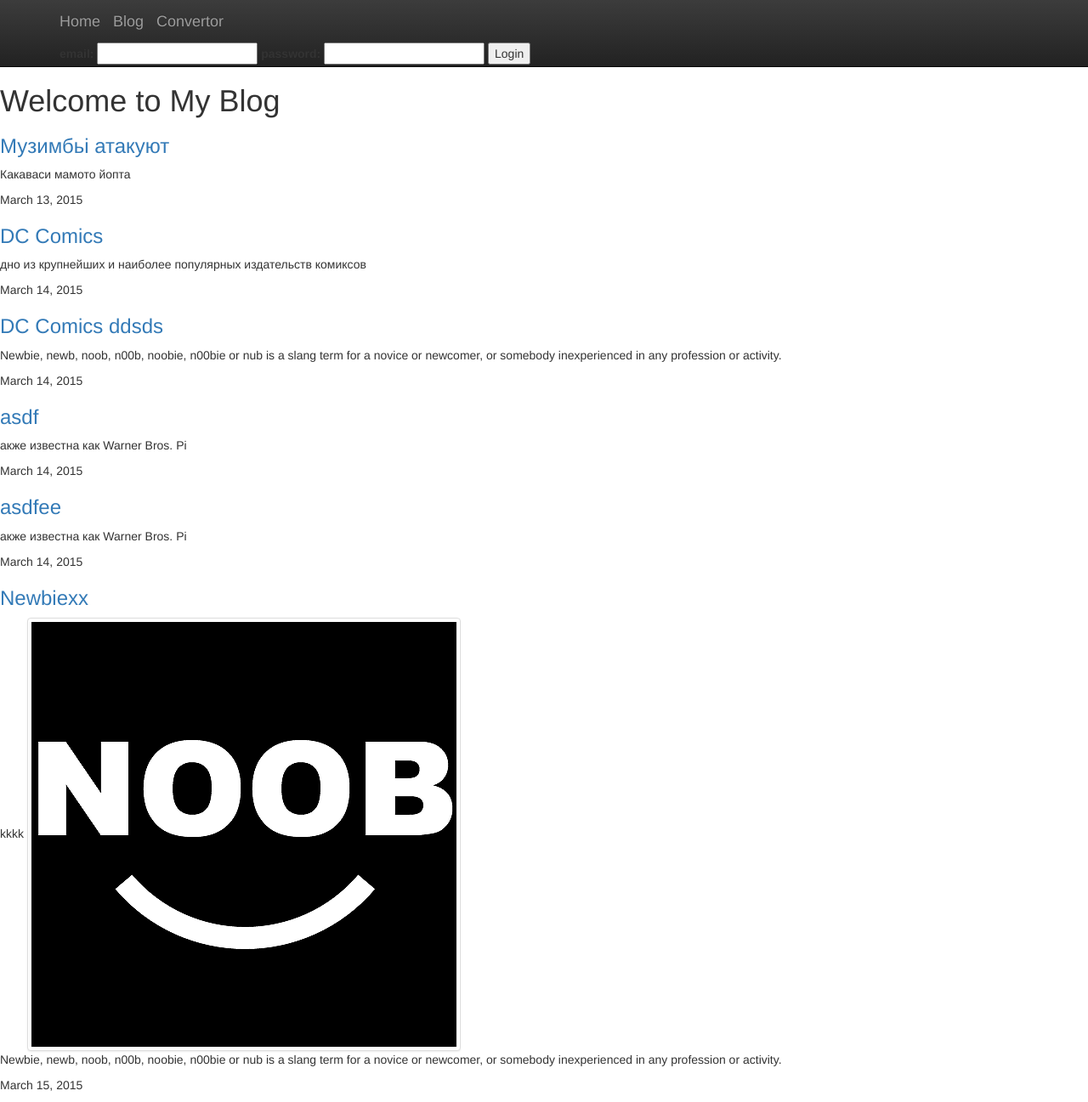
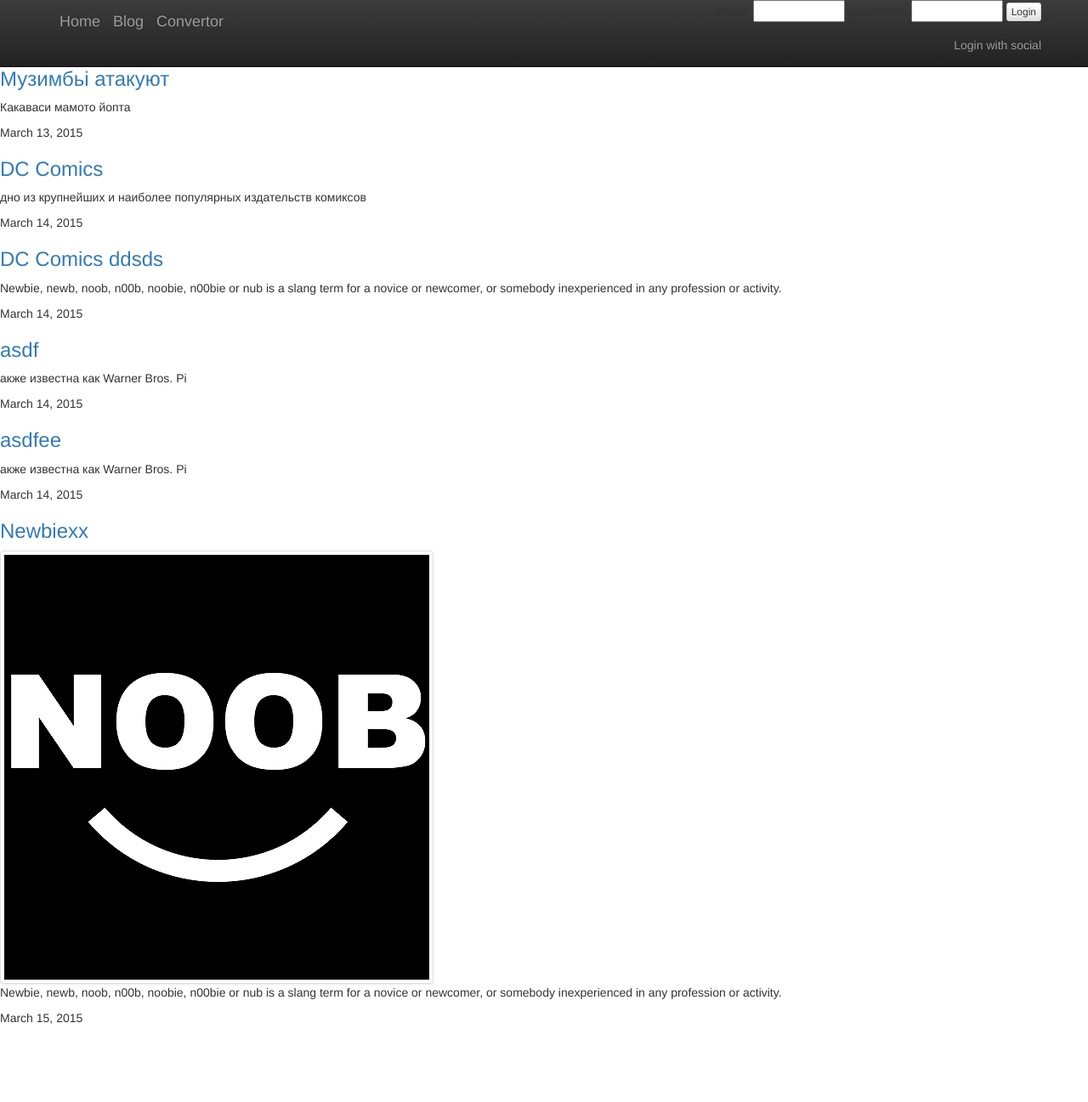
Before and after one commit to asholok/my_site, a Django app: page /blog/ in a window 1280 px wide. Shown: the whole page at 85% size. After the commit the page ends 1205 px from the top, so only its background shows below. Run offline with Django 3.2, Linux system fonts and the light colour scheme; data comes from the database, SQL or seed files in the repository; some libraries are stand-ins or nearby versions.

Commit message:
renew templates

```diff
--- a/asholok/blog/models.py
+++ b/asholok/blog/models.py
@@ -5,10 +5,8 @@ import os
 
 
 def get_upload_path(instance, filename):
-    v = os.path.join(
+    return os.path.join(
         instance.author.user_mail, '{}_{}'.format(instance.slug, filename))
-    print 'ffff_{}'.format(v)
-    return v
 
 class Post(models.Model):
     title = models.CharField(max_length=100)
--- a/asholok/templates/base.html
+++ b/asholok/templates/base.html
@@ -5,26 +5,35 @@
     <title>{% block title %}{% endblock %}</title>
     <link rel="stylesheet" type="text/css" href="{% static 'css/bootstrap.css' %}">
     <link rel="stylesheet" type="text/css" href="{% static 'css/bootstrap-theme.css' %}">
+    <link rel="stylesheet" type="text/css" href="{% static 'css/local.css' %}">
     {% block meta %}{% endblock %}
 </head>
-<body class="" >
-    <div class="navbar navbar-inverse navbar-static-top">
+<body>
+    <div class="navbar navbar-inverse navbar-fixed-top">
         <div class="container" >
             <a href="{% url 'home' %}" class="navbar-brand">Home</a>
             <a href="{% url 'blog:index' %}" class="navbar-brand">Blog</a>
             <a href="{% url 'convertor:index' %}" class="navbar-brand">Convertor</a>
-        </div>
-        <div class="container">
-            {% if messages.error %} <p>{{ messages.error }}</p> {% endif %}
-            {% if request.session.user_name %}
-                <form action="{% url 'my_auth:logout' %}" >
-                    {% csrf_token %}
-                    <label>You are: {{ request.session.user_name }} </label>
-                    <input type="submit" value="logout" >
-                </form>
-            {% else %}
-                {% include 'registration/login.html' %}
+
+            {% if messages.error %}
+                <script type="text/javascript"> alert({{ messages.error }}) </script>
             {% endif %}
+            <div class="collapse navbar-collapse navHeaderCollapse">
+                <div class="nav navbar-nav navbar-right" >
+                <div class="login-container" >
+                {% if request.session.user_name %}
+                    <form class="login-form" action="{% url 'my_auth:logout' %}" >
+                        {% csrf_token %}
+                        <label class="login-label">Hello: {{ request.session.user_name }} </label>
+                        <input class="btn btn-default btn-xs" type="submit" value="logout" >
+                    </form>
+                {% else %}
+                        {% include 'registration/login.html' %}
+                        {% include 'registration/social_login.html' %}
+                {% endif %}
+                </div>
+                </div>
+            </div>
         </div>
     </div>
     <script src="https://ajax.googleapis.com/ajax/libs/jquery/1.11.2/jquery.min.js"></script>
--- a/asholok/templates/blog/index.html
+++ b/asholok/templates/blog/index.html
@@ -7,9 +7,12 @@
     <h1>Welcome to My Blog</h1>
     {% for post in posts_list %}
     <div class="content_block" >
-        <a href="{% url 'blog:detail' post.slug %}"><h3>{{ post.title }}</h3></a>
+        <p>
+            <a href="{% url 'blog:detail' post.slug %}">
+                <h3>{{ post.title }}</h3>
+            </a>
+        </p>
         {% if post.image %}
-            kkkk
             <img src="{{post.image.url}}" class="img-thumbnail">
         {% endif %}
         <p>{{post.short_body}}</p>
--- a/asholok/templates/registration/login.html
+++ b/asholok/templates/registration/login.html
@@ -1,14 +1,10 @@
-{% load staticfiles%}
-<form action="{% url 'my_auth:login' %}" method="post" >
+{% load staticfiles %}
+
+<form action="{% url 'my_auth:login' %}" method="post" class="login-form" >
 {% csrf_token %}
 	<label>email: </label>
-	<input name="email">
+	<input class="login-input" size="10" name="email">
 	<label>password: </label>
-	<input type="password" name="password" >
-	<input type="submit" value="Login" >
+	<input class="login-input" size="10" type="password" name="password" >
+	<input type="submit" class="btn btn-default btn-xs" value="Login" >
 </form>
-{% for name, p in available_backends.items %}
-	<a href="{% url 'social:begin' name %}?next={% url 'my_auth:social_check' %}">
-		<img src="{% static '' %}social\{{ name }}.png">
-	</a>
-{% endfor %}
--- /dev/null
+++ b/asholok/templates/registration/social_login.html
@@ -0,0 +1,25 @@
+{% load staticfiles %}
+<style type='text/css'>
+    ul.nav li.dropdown:hover ul.dropdown-menu {
+        display: block;
+    }
+</style>
+
+<ul class="nav navbar-nav navbar-right">
+	<li class="dropdown">
+		<a href="#" class="dropdown-toggle" data-toggle="dropdown">Login with social</a>
+		<ul class="dropdown-menu" role="menu" aria-labelledby="menu1">
+			{% for name, p in available_backends.items %}
+			<li>
+				<a href="{% url 'social:begin' name %}?next={% url 'my_auth:social_check' %}">
+					<img src="{% static '' %}social\{{ name }}.png"> {{p.name}}
+				</a>
+			</li>
+			{% endfor %}
+		</ul>
+	</li>
+</ul>
+{% for name, p in available_backends.items %}
+<li>
+</li>
+{% endfor %}
```
Also changed, not shown: asholok/templates/convertor/index.html (added, +84 -0 lines).
